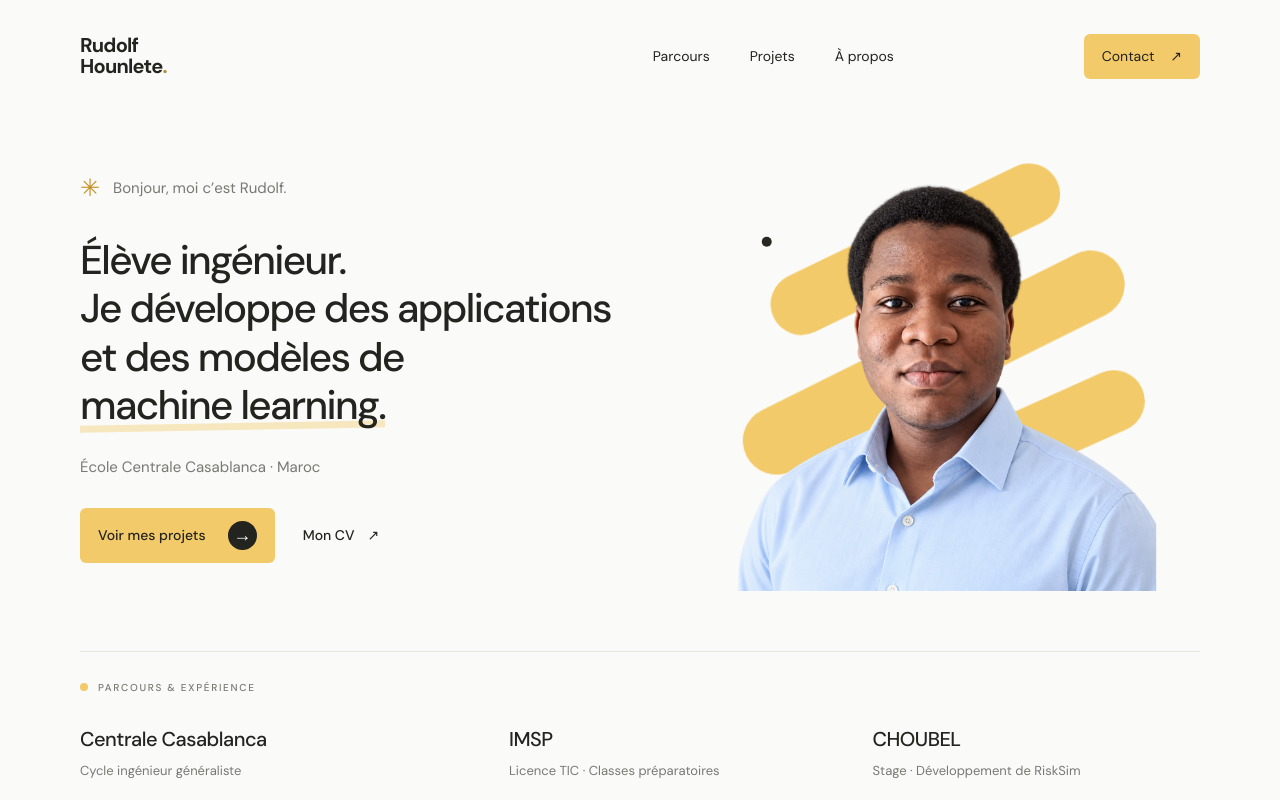
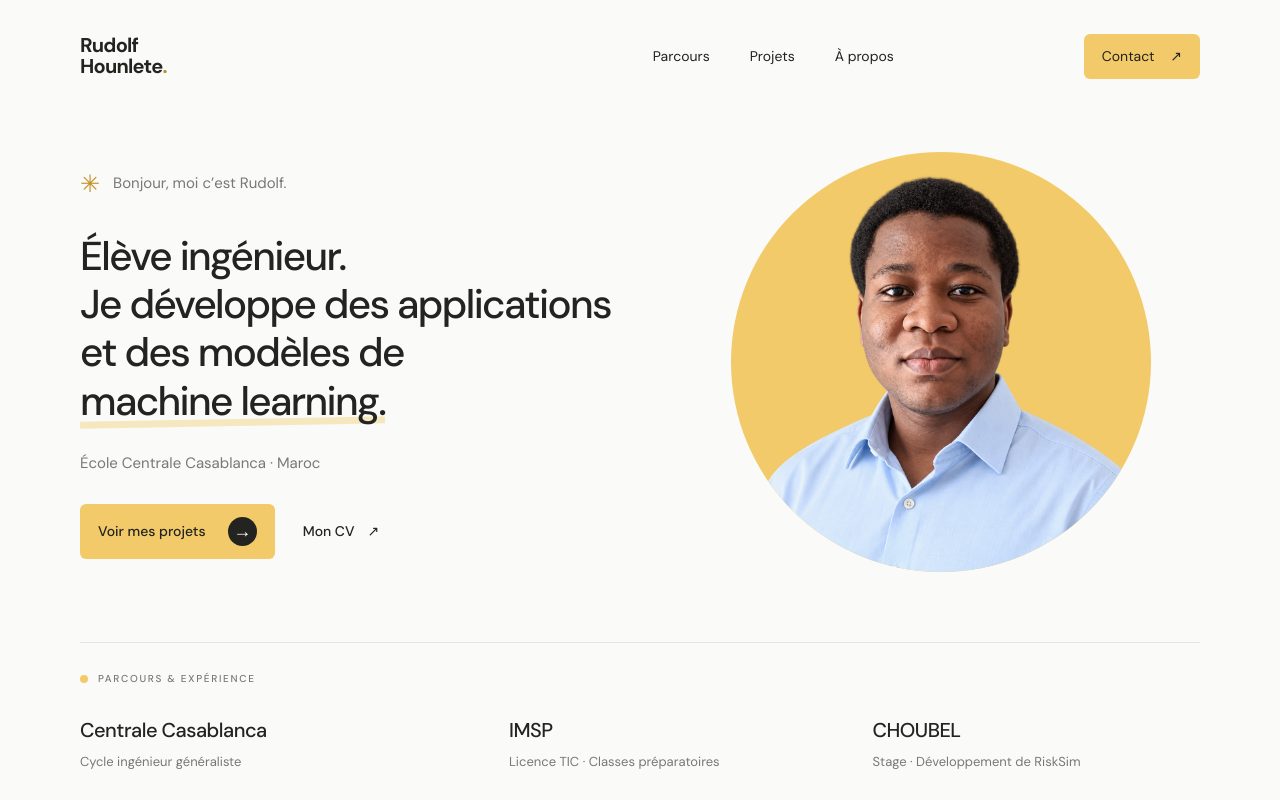
Before and after one commit to Rudolf-Staline/Portfolio, a React (Vite) app: page / in a window 1280 px wide. Shown: the top 800 px of the page. Built offline with nearby package versions, Linux system fonts and the light colour scheme.

Commit message:
Frame hero portrait inside a yellow circle

```diff
--- a/src/App.tsx
+++ b/src/App.tsx
@@ -85,7 +85,6 @@ function App() {
             <div className="hero-actions"><a className="button button-yellow" href="#projets">Voir mes projets <span className="round-arrow"><Arrow /></span></a><a className="text-link" href={contact.cv ?? '/CV_Rudolf_HOUNLETE.pdf'} download>Mon CV <Arrow diagonal /></a></div>
           </div>
           <div className="hero-art has-portrait">
-            <svg viewBox="0 0 520 450" fill="none" aria-hidden="true"><g className="yellow-strokes" stroke="#f3ca69" strokeLinecap="round"><path className="stroke stroke-one" d="M118 170L344 55" strokeWidth="62"/><path className="stroke stroke-two" d="M95 300L410 143" strokeWidth="68"/><path className="stroke stroke-three" d="M168 389L427 263" strokeWidth="62"/></g><circle cx="85" cy="100" r="5" fill="#282720"/><path d="M443 355V378M432 366H455" stroke="#282720" strokeWidth="2"/></svg>
             <img className="hero-portrait" src="/portrait-rudolf.png" alt="Portrait de Rudolf Hounlete" width="1254" height="1254" fetchPriority="high" decoding="async" />
           </div>
         </section>
--- a/src/index.css
+++ b/src/index.css
@@ -44,8 +44,8 @@ h1 { max-width: 550px; font-size: clamp(30px, 3.15vw, 43px); line-height: 1.2; l
 .text-link span { transition: transform .2s; }
 .text-link:hover span { transform: translate(3px, -2px); }
 .hero-art { position: relative; width: 100%; animation: arrive 1s .15s both; }
-.hero-portrait { position: absolute; bottom: 0; left: 50%; transform: translateX(-50%); width: 91%; height: 96%; object-fit: contain; object-position: center bottom; }
-.hero-art.has-portrait { overflow: hidden; }
+.hero-portrait { display: block; width: 100%; height: 100%; object-fit: cover; object-position: center; }
+.hero-art.has-portrait { max-width: 420px; aspect-ratio: 1; justify-self: center; border-radius: 50%; background: var(--yellow); overflow: hidden; }
 .hero-art svg { display: block; width: 100%; overflow: visible; }
 .stroke { transform-box: fill-box; transform-origin: center; animation: drift 9s ease-in-out infinite; }
 .stroke-two { animation-delay: -3s; }
```
Also changed, not shown: 1 other file (tests, documents, lock files or other folders).
